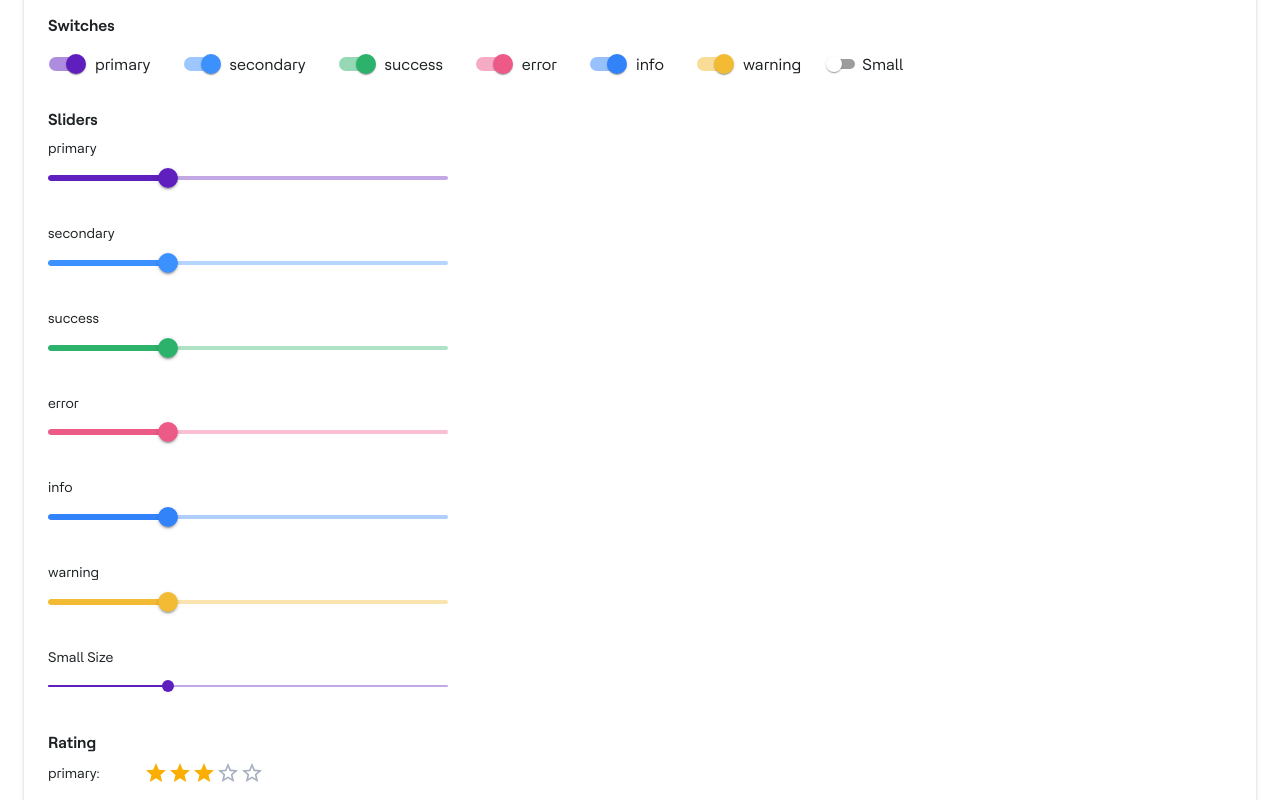
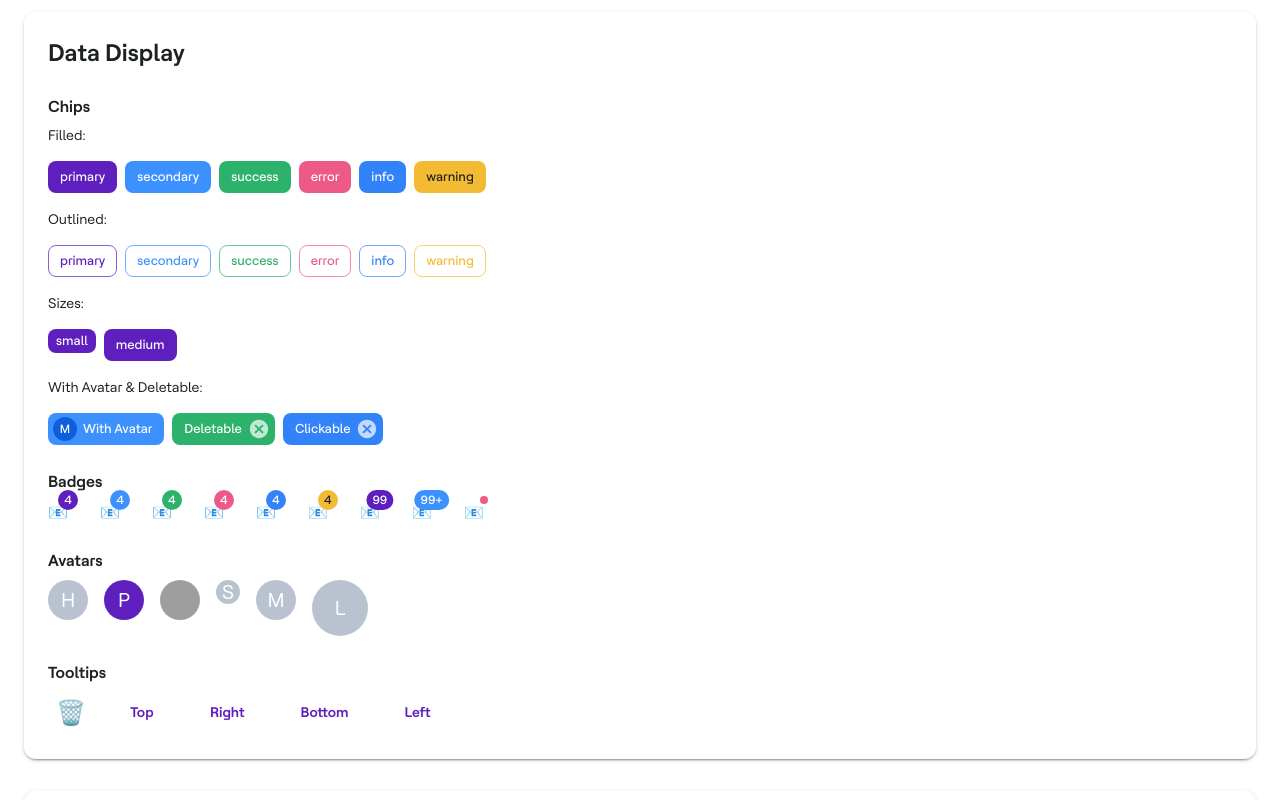
Before and after one commit to formdenes/ui-theme-test, a React (Vite) app: page / in a window 1280 px wide. Shown: the part 1480-2280 px from the top of the page. Built offline with nearby package versions, Linux system fonts and the light colour scheme; grey boxes are pictures that could not be loaded.

Commit message:
styles added for select, checkboxes and switches, unused components removed from the list

```diff
--- a/src/components/all-components.tsx
+++ b/src/components/all-components.tsx
@@ -219,12 +219,10 @@ export default function AllMaterialUIComponents() {
                 onChange={(e) => setAge(e.target.value)}
                 displayEmpty
               >
-                <MenuItem value="">
-                  <em>None</em>
-                </MenuItem>
-                <MenuItem value={10}>Ten</MenuItem>
-                <MenuItem value={20}>Twenty</MenuItem>
-                <MenuItem value={30}>Thirty</MenuItem>
+                <MenuItem value={1}>Item 1</MenuItem>
+                <MenuItem value={2}>Item 2</MenuItem>
+                <MenuItem value={3}>Item 3</MenuItem>
+                <MenuItem value={4}>Item 4</MenuItem>
               </Select>
             </FormControl>
           </Stack>
@@ -256,7 +254,7 @@ export default function AllMaterialUIComponents() {
           </Stack>
         </Box>
 
-        <Box sx={{ mb: 3 }}>
+        {/* <Box sx={{ mb: 3 }}>
           <Typography variant="h6" gutterBottom>
             Radio Buttons
           </Typography>
@@ -277,7 +275,7 @@ export default function AllMaterialUIComponents() {
               ))}
             </RadioGroup>
           </FormControl>
-        </Box>
+        </Box> */}
 
         <Box sx={{ mb: 3 }}>
           <Typography variant="h6" gutterBottom>
@@ -292,63 +290,6 @@ export default function AllMaterialUIComponents() {
               />
             ))}
             <FormControlLabel control={<Switch size="small" />} label="Small" />
-          </Stack>
-        </Box>
-
-        <Box sx={{ mb: 3 }}>
-          <Typography variant="h6" gutterBottom>
-            Sliders
-          </Typography>
-          <Stack spacing={3} sx={{ width: "100%", maxWidth: 400 }}>
-            {colors.map((color) => (
-              <Box key={color}>
-                <Typography variant="body2" gutterBottom>
-                  {color}
-                </Typography>
-                <Slider
-                  value={sliderValue}
-                  onChange={(_, newValue) => setSliderValue(newValue as number)}
-                  color={color}
-                />
-              </Box>
-            ))}
-            <Box>
-              <Typography variant="body2" gutterBottom>
-                Small Size
-              </Typography>
-              <Slider size="small" defaultValue={30} />
-            </Box>
-          </Stack>
-        </Box>
-
-        <Box>
-          <Typography variant="h6" gutterBottom>
-            Rating
-          </Typography>
-          <Stack spacing={2}>
-            {colors.map((color) => (
-              <Box
-                key={color}
-                sx={{ display: "flex", alignItems: "center", gap: 2 }}
-              >
-                <Typography variant="body2" sx={{ minWidth: 80 }}>
-                  {color}:
-                </Typography>
-                <Rating name={color} defaultValue={3} />
-              </Box>
-            ))}
-            <Box sx={{ display: "flex", alignItems: "center", gap: 2 }}>
-              <Typography variant="body2" sx={{ minWidth: 80 }}>
-                Small:
-              </Typography>
-              <Rating name="small" defaultValue={3} size="small" />
-            </Box>
-            <Box sx={{ display: "flex", alignItems: "center", gap: 2 }}>
-              <Typography variant="body2" sx={{ minWidth: 80 }}>
-                Large:
-              </Typography>
-              <Rating name="large" defaultValue={3} size="large" />
-            </Box>
           </Stack>
         </Box>
       </Paper>
--- a/src/theme/theme.ts
+++ b/src/theme/theme.ts
@@ -553,18 +553,116 @@ export const getThemeOptions = (): ThemeOptions => ({
     MuiSelect: {
       styleOverrides: {
         root: {
-          //border: `1px solid ${colors.grey[200]}`,
+          border: "none",
+          borderRadius: "8px",
+          fontStyle: "normal",
+          "& .MuiOutlinedInput-notchedOutline" :{
+            border: `1px solid ${colors.grey[200]}`,
+          },
+          "&:hover": {
+            "& .MuiOutlinedInput-notchedOutline": {
+              border: `1px solid ${colors.grey[200]}`,
+            },
+          },
+          "&.Mui-focused": {
+            backgroundColor: "red",
+            border: `none`,
+            "& .MuiOutlinedInput-notchedOutline": {
+              border: `1px solid ${colors.grey[200]}`,
+            },
+            "& .MuiSelect-icon": {
+              color: colors.grey[200],
+            },
+          }
         }
       }
     },
     MuiOutlinedInput: {
       styleOverrides: {
         input: {
-          fontStyle: "normal",
-          padding: '4.5px 7.5px',
+          padding: "4.5px 7.5px",
+        },
+        root: {
+          border: `1px solid ${colors.grey[200]}`,
         }
       }
-    }
+    },
+    MuiMenu: {
+      styleOverrides: {
+        root: {
+          marginTop: "5px"
+        },
+        paper: {
+          borderRadius: "8px",
+          boxShadow: "0 8px 24px rgba(0, 0, 0, 0.12)",
+        },
+      },
+    },
+    MuiMenuItem: {
+      styleOverrides: {
+        root: {
+          fontStyle: "normal",
+          fontSize: "14px"
+        },
+      },
+    },
+    MuiCheckbox: {
+      styleOverrides: {
+        root: {
+          /* border: `1px solid ${colors.grey[200]}`,
+          borderRadius: "4px",
+          marginLeft: "10px",
+          padding: "6px", */
+
+          "&.Mui-checked": {
+            //backgroundColor: colors.purple[800],
+          },
+
+          "& .MuiSvgIcon-root": {
+            //display: "none",
+            //border: `1px solid ${colors.grey[200]}`,
+            borderRadius: "4px",
+            width: "18px",
+            height: "18px"
+          },
+        }
+      }
+    },
+    MuiFormControlLabel: {
+      styleOverrides: {
+        root: {
+          "& .MuiFormControlLabel-label": {
+            fontSize: "12px"
+          },
+        }
+      }
+    },
+    MuiSwitch: {
+      styleOverrides: {
+        root: {
+          width: "26px",
+          height: "16px",
+          backgroundColor: colors.grey[100],
+          borderRadius: "25px",
+          padding: 0
+        },
+        switchBase: {
+          padding: 1,
+          '&.Mui-checked': {
+            transform: 'translateX(10px)',
+            backgroundColor: colors.purple[800],
+            '& + .MuiSwitch-track': {
+              opacity: 1,
+            },
+          },
+        },
+        thumb: {
+          width: 14,
+          height: 14,
+          backgroundColor: "white",
+        },
+      },
+    },
     // ... all component customizations
   },
 });
```
